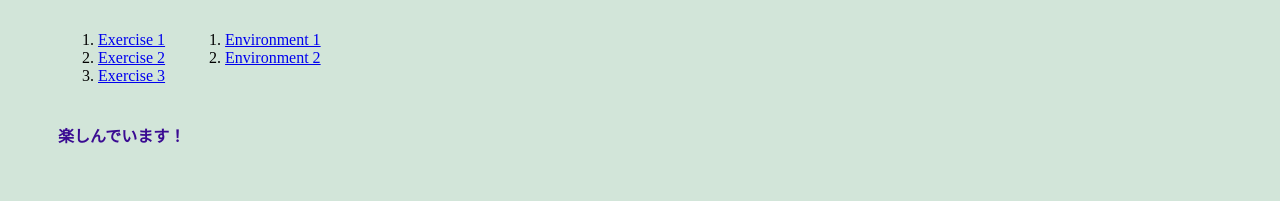
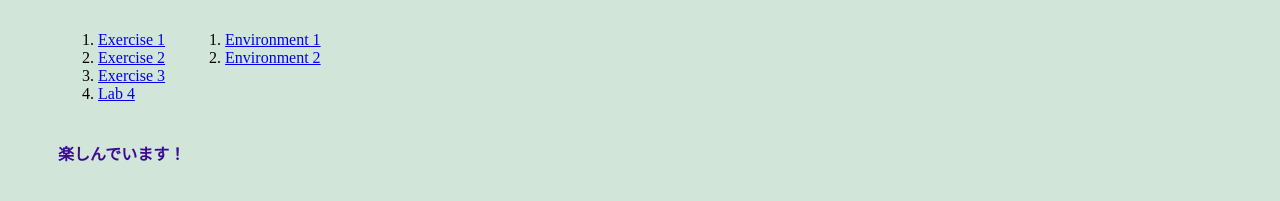
Before and after one commit to rfrontis-art/ART101, a plain HTML site: page index.html in a window 1280 px wide. Shown: the part 727-928 px from the top of the page. Drawn offline with Linux system fonts and the light colour scheme.

Commit message:
Update index.html

```diff
--- a/index.html
+++ b/index.html
@@ -24,6 +24,7 @@
         <li><a href="/ART101/exercises/ex01.html">Exercise 1</a></li>
         <li><a href="/ART101/exercises/ex02.html">Exercise 2</a></li>
         <li><a href="/ART101/exercises/ex03.html">Exercise 3</a></li>
+        <li><a href="/ART101/exercises/ex04.html">Lab 4</a></li>
     </ol>
     <ol>
         <li><a href="/ART101/environ/env01.html">Environment 1</a></li>
```
